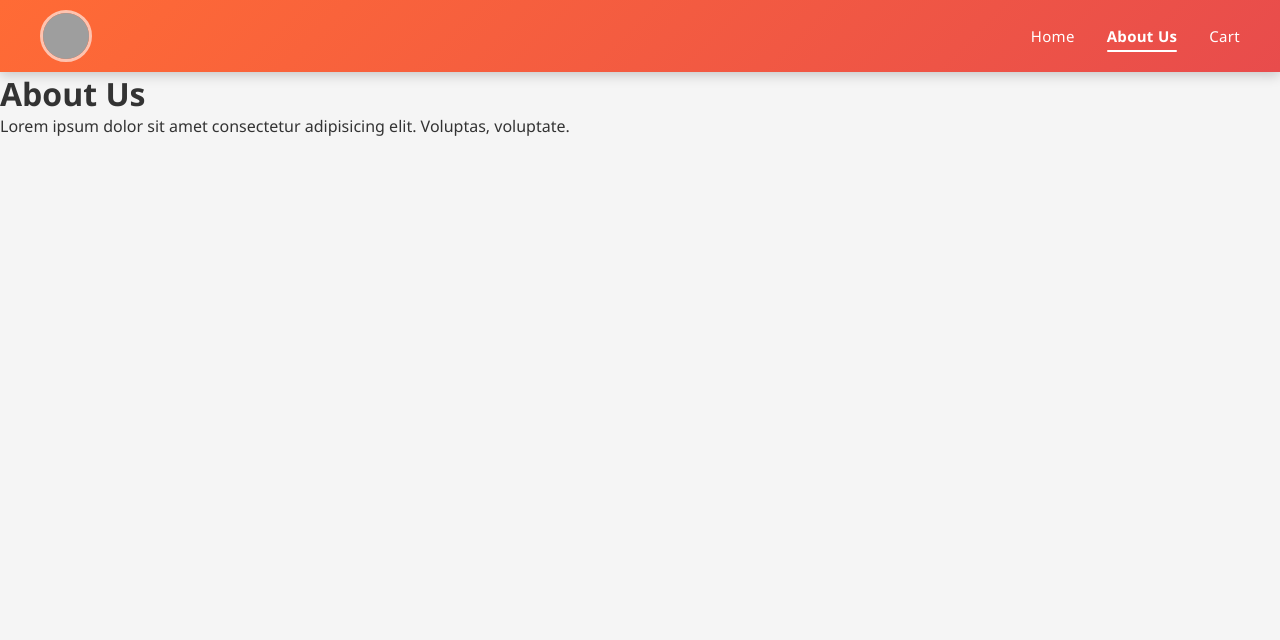
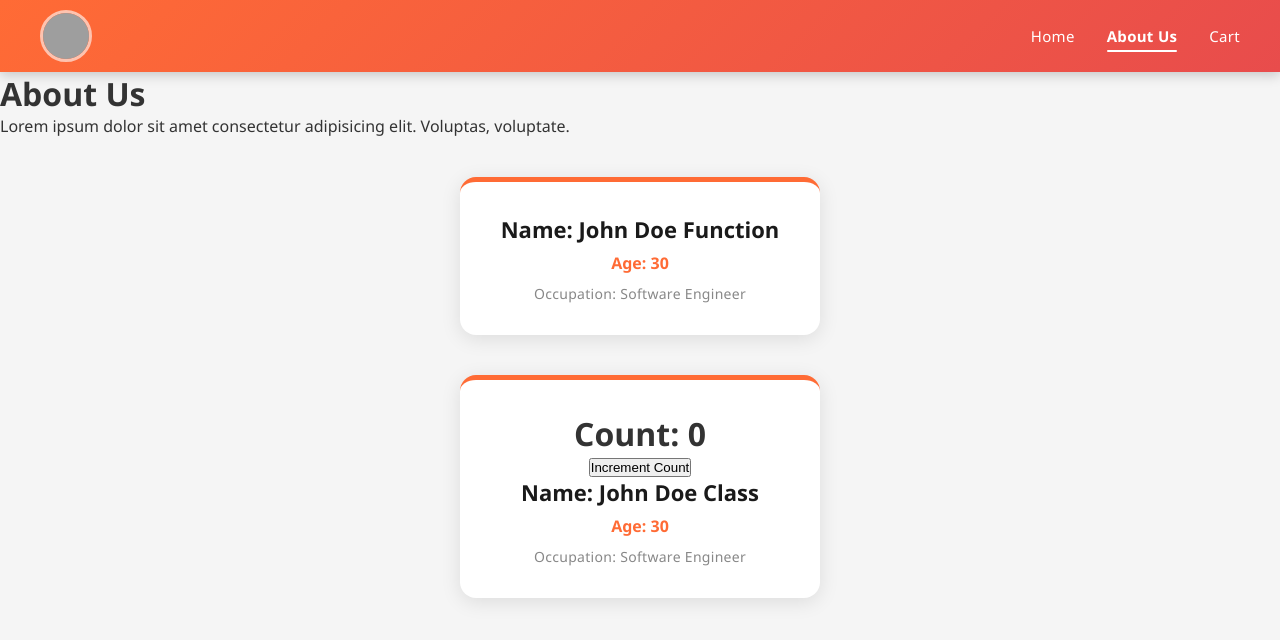
Before and after one commit to CodeRAFCE/react-sessions, a React (Vite) app: page /about in a window 1280 px wide. Shown: the top 640 px of the page. Built offline with nearby package versions, Linux system fonts and the light colour scheme; grey boxes are pictures that could not be loaded.

Commit message:
feat: add user card components with functional and class-based implementations; enhance AboutUs page

```diff
--- a/index.css
+++ b/index.css
@@ -399,6 +399,44 @@ body {
   font-size: 15px;
 }
 
+/* ── User Card ────────────────────────────────────────── */
+.user-card {
+  background: #fff;
+  border-radius: 16px;
+  padding: 32px 28px;
+  max-width: 360px;
+  margin: 40px auto;
+  box-shadow: 0 4px 20px rgba(0, 0, 0, 0.1);
+  text-align: center;
+  border-top: 5px solid #ff6b35;
+  transition: transform 0.22s ease, box-shadow 0.22s ease;
+}
+
+.user-card:hover {
+  transform: translateY(-6px);
+  box-shadow: 0 12px 32px rgba(0, 0, 0, 0.15);
+}
+
+.user-card h2 {
+  font-size: 22px;
+  font-weight: 800;
+  color: #1a1a1a;
+  margin-bottom: 8px;
+}
+
+.user-card h3 {
+  font-size: 16px;
+  font-weight: 600;
+  color: #ff6b35;
+  margin-bottom: 10px;
+}
+
+.user-card p {
+  font-size: 14px;
+  color: #888;
+  letter-spacing: 0.3px;
+}
+
 /* ── Restaurant Card Link ─────────────────────────────── */
 .res-card-link {
   text-decoration: none;
--- a/src/components/AboutUs.js
+++ b/src/components/AboutUs.js
@@ -1,9 +1,16 @@
+import FunctionalComponent from "./FunctionalComponent"
+import ClassComponent from "./ClassComponent"
+import { Component } from "react"
+
 
 const AboutUs = () => {
   return (
     <div>
         <h1>About Us</h1>
         <p>Lorem ipsum dolor sit amet consectetur adipisicing elit. Voluptas, voluptate.</p>
+
+        <FunctionalComponent user={{ name: "John Doe", age: 30, occupation: "Software Engineer" }} />
+        <ClassComponent user={{ name: "John Doe", age: 30, occupation: "Software Engineer" }} />
     </div>
   )
 }
--- /dev/null
+++ b/src/components/ClassComponent.js
@@ -0,0 +1,45 @@
+import React, { Component } from "react";
+
+class ClassComponent extends Component {
+
+  constructor(props) {
+    super(props);
+    console.log("Constructor called", props);
+
+    this.state = {
+        count: 0
+    };
+  }
+
+  componentDidMount() {
+    console.log("Component did mount");
+  }
+
+  componentDidUpdate(prevProps, prevState) {
+    console.log("Component did update", prevProps, prevState);
+  }
+
+  componentWillUnmount() {
+    console.log("Component will unmount");
+  }
+
+
+  render() {
+    console.log("Render", this);
+    const { name, age, occupation } = this.props.user;
+    let { count } = this.state;
+
+
+    return (
+      <div className="user-card">
+        <h1>Count: {count}</h1>
+        <button onClick={() => this.setState({ count: this.state.count + 1 })}>Increment Count</button>
+        <h2>Name: {name} Class</h2>
+        <h3>Age: {age}</h3>
+        <p>Occupation: {occupation}</p>
+      </div>
+    );
+  }
+}
+
+export default ClassComponent;
--- /dev/null
+++ b/src/components/FunctionalComponent.js
@@ -0,0 +1,12 @@
+
+const FunctionalComponent = ({ user }) => {
+  return (
+    <div className="user-card">
+        <h2>Name: {user.name} Function</h2>
+        <h3>Age: {user.age}</h3>
+        <p>Occupation: {user.occupation}</p>
+    </div>
+  )
+}
+
+export default FunctionalComponent
--- a/src/components/RestaurantMenu.js
+++ b/src/components/RestaurantMenu.js
@@ -100,9 +100,8 @@ const RestaurantMenu = () => {
   const { resId } = useParams();
 
   useEffect(() => {
-
-      const fetchRestaurant = async () => {
-        try {
+    const fetchRestaurant = async () => {
+      try {
         const { restaurantInfo, menuCategories } =
           await getRestaurantById(resId);
         setRestaurant(restaurantInfo);
```
Also changed, not shown: src/components/ClassLifecycle.js (added, +56 -0 lines).
